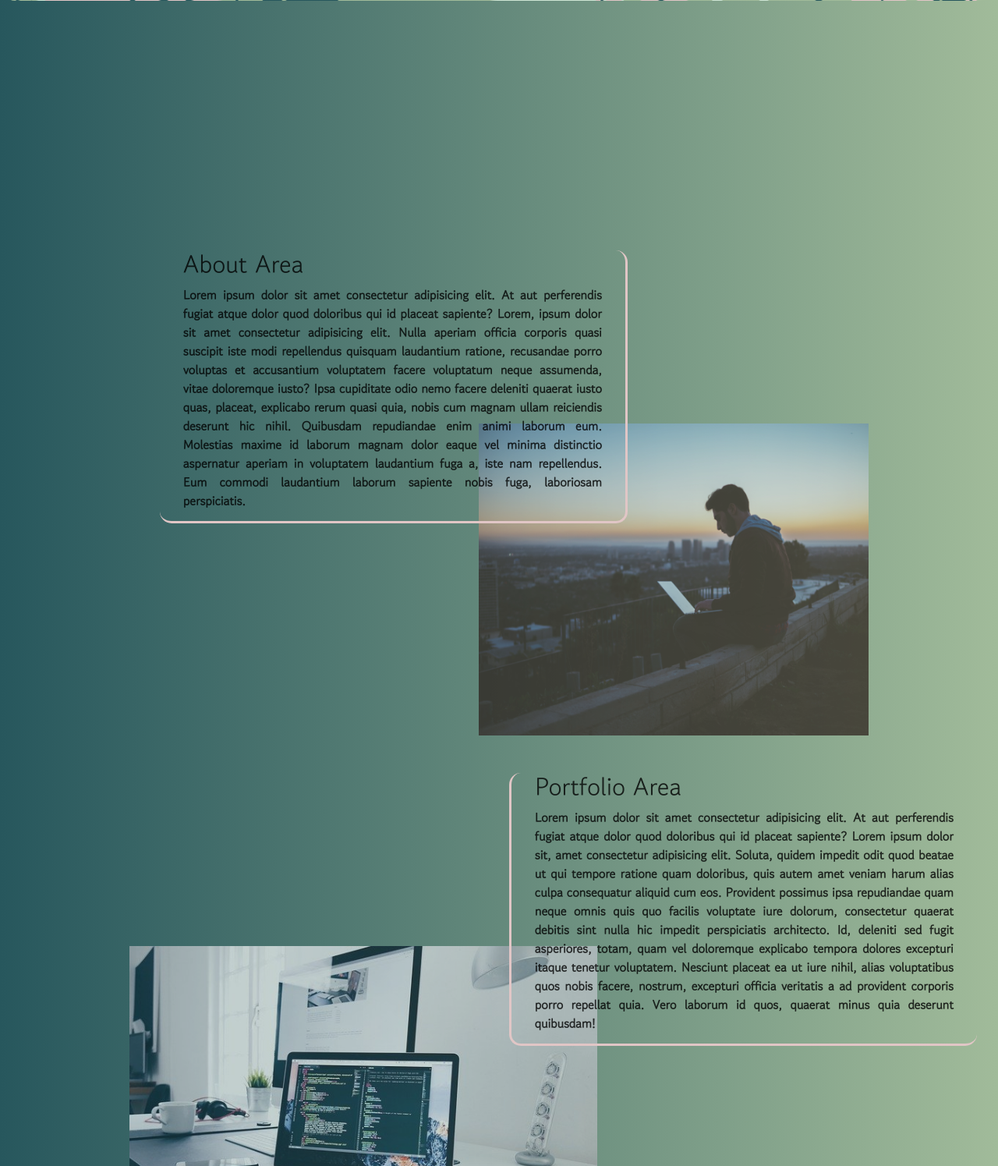
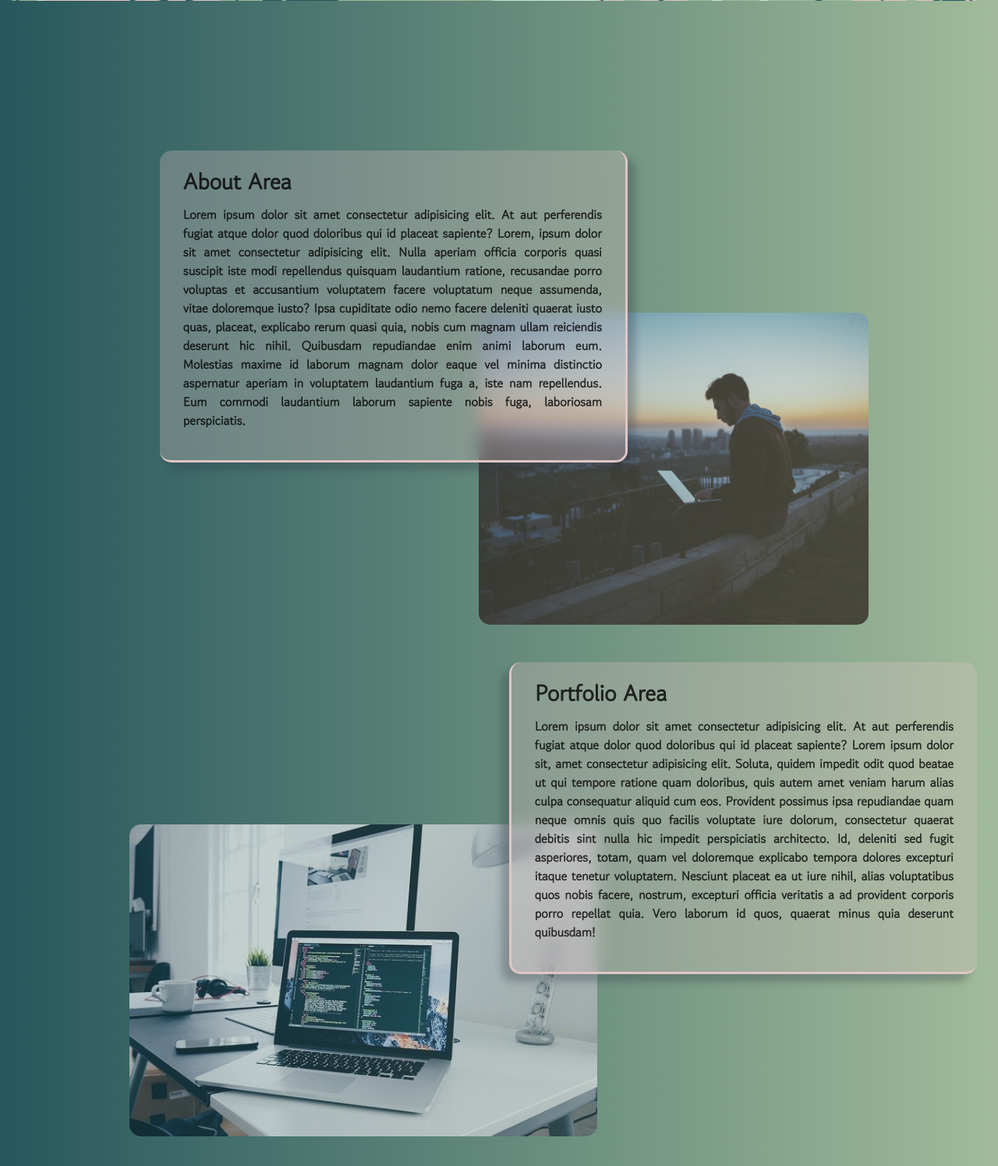
Before and after one commit to DombaldSteeve/dombaldsteeve.github.io, a PHP site: page / in a window 1280 px wide. Shown: the part 799-2294 px from the top of the page at 78% size. Run offline with PHP 8.4, Linux system fonts and the light colour scheme; some libraries are stand-ins or nearby versions; some web fonts are replaced.

Commit message:
modify area bckgrd, shadow, nav

```diff
--- a/index.html
+++ b/index.html
@@ -80,13 +80,13 @@
     </div>
 
 
-    <div class="reveal">
+    <div class="reveal-contact">
 
         <a name="contactlink" class="encre"></a>
         <div class="contact-area" class="reveal" id="contact">
 
             <div class="text-part">
-                <h2 class="reveal-1">Card</h2>
+                <h2 class="reveal-1">Contact</h2>
                 <p class="reveal-2"><i class="far fa-envelope"></i></i> steeve.dombald.pro@outlook.com</p>
                 <p class="reveal-2"><i class="fab fa-github-square"></i> DOMBALD Steeve</p>
                 <p class="reveal-2"><i class="fab fa-linkedin-in"></i> DOMBALD Steeve</p>
@@ -97,18 +97,31 @@
     </div>
 
 
+
+
+
+
+    <!-- *** Formulaire de contact ***
+
+
     <div class="contact-form">
+
         <p class="reveal-1">Contact me</p>
-        <form id="contact-form" method="post" action="contactForm.php">
+
+        <form id="contact-form" method="POST" action="contactForm.php">
             <input type="text" name="name" class="form-control" placeholder="Your name" required>
             <br>
             <input type="email" name="email" class="form-control" placeholder="Your email" required>
             <br>
             <textarea name="message" class="form-control" placeholder="Message" rows="4" required></textarea>
             <br>
-            <input type="submit" class="form-control submit" value="SEND MESSAGE">
+            <input type="submit" class="form-control submit" value="Send Message">
         </form>
+
     </div>
+
+    -->
+
 
 
 
@@ -118,7 +131,7 @@
 
     <footer>
 
-        <p>Website performed by <FONT face="Dancing Script"> DOMBALD Steeve </FONT></p>
+        <p class="reveal-1">Website performed by <FONT face="Dancing Script"> DOMBALD Steeve </FONT></p>
 
     </footer>
 
--- a/mainstyle.css
+++ b/mainstyle.css
@@ -74,15 +74,19 @@ span.fade{
     justify-content: center;
     align-items: center;
     width: 600px;
-    height: 350px;
+    height: 400px;
     font-size: 25px;
     border-bottom: 3px solid #e1c6c6;
     border-right: 3px solid #e1c6c6;
     border-radius: 15px;
     text-align: justify;
     margin-left: 16%;
-    margin-top: 25%;
+    margin-top: 15%;
     z-index: 2;
+    background-color: #e1c6c64b;
+    backdrop-filter: blur(10px);
+    background-clip: padding-box;
+    box-shadow: 10px 10px 10px rgba(45,55,68,0.30);
 }
 
 .port-area {
@@ -91,15 +95,19 @@ span.fade{
     justify-content: center;
     align-items: center;
     width: 600px;
-    height: 350px;
+    height: 400px;
     font-size: 25px;
     border-bottom: 3px solid #e1c6c6;
     border-left: 3px solid #e1c6c6;
     border-radius: 15px;
     text-align: justify;
     margin-left: 51%;
-    margin-top: 25%;
+    margin-top: 20%;
     z-index: 2;
+    background-color: #e1c6c64b;
+    backdrop-filter: blur(10px);
+    background-clip: padding-box;
+    box-shadow: -10px 10px 10px rgba(45,55,68,0.30);
 }
 
 .contact-area {
@@ -108,20 +116,31 @@ span.fade{
     flex-direction: row;
     justify-content: center;
     align-items: center;
-    width: 300px;
-    height: 200px;
-    font-size: 25px;
+    width: 500px;
+    height: 300px;
     border: 3px solid #e1c6c6;
     border-radius: 15px;
     text-align: justify;
-    margin-left: 75%;
-    margin-top: 30%;
+    margin-left: 20%;
+    margin-top: 20%;
     z-index: 2;
     color: rgba(0, 0, 0, 0.795);
-    font-size: 1em;
+    background-color: #e1c6c64b;
+    backdrop-filter: blur(20px);
+    background-clip: padding-box;
+    box-shadow: 10px 10px 10px rgba(45,55,68,0.30);
 }
 
-.about-area, .port-area, .contact-area .textpart h2 p{
+h2{
+    position: relative;
+    color: rgba(0, 0, 0, 0.795);
+    padding-bottom: 5px;
+    font-size: 1.8em;
+    font-weight: bold;
+    z-index: 2;
+}
+
+.about-area, .port-area, .textpart h2 p{
     position: relative;
     color: rgba(0, 0, 0, 0.795);
     padding: 30px 30px;
@@ -130,8 +149,16 @@ span.fade{
     z-index: 2;
 }
 
+.contact-area, .textpart p{
+    position: relative;
+    padding: 40px 30px 30px 30px;
+    font-size: 1.5em;
+
+    z-index: 2;
+}
+
 .contact-area{
-    margin-bottom: 20%;
+    margin-bottom: 12%;
 }
 
 [class*="reveal-"] {
@@ -160,9 +187,10 @@ span.fade{
     opacity: 0.7;
     width: 500px;
     height: 400px;
-    margin-top: -10%;
+    margin-top: -15%;
     right: 13%;
     z-index: 1;
+    border-radius: 15px;
 }
 
 .projectpic img{
@@ -172,9 +200,10 @@ span.fade{
     opacity: 0.7;
     width: 600px;
     height: 400px;
-    margin-top: -10%;
+    margin-top: -15%;
     left: 13%;
     z-index: 1;
+    border-radius: 15px;
 }
 
 .contactpic img{
@@ -185,7 +214,7 @@ span.fade{
     width: 450px;
     height: 550px;
     margin-top: -36%;
-    right: 20%;
+    right: 10%;
     z-index: 1;
 }
 
@@ -208,6 +237,7 @@ span.fade{
 
 .navbar-collapse a{
     font-family: 'Gowun Dodum', sans-serif, !important;
+    font-size: 1.2em;
     font-weight: bold;
     text-transform: uppercase;
 }
@@ -217,11 +247,17 @@ span.fade{
     font-size: 1.7em;
 }
 
+.navbar {
+    box-shadow: 10px 10px 10px rgba(45,55,68,0.30);
+}
+
+
+/*
 .contact-form{
     position: relative;
     display: block;
-    border: 2px solid #E1C6C6;
-    border-radius: 5px;
+    border: 3px solid #E1C6C6;
+    border-radius: 15px;
     width: 615px;
     margin-top: -34%;
     margin-left: 9%;
@@ -262,6 +298,8 @@ form .submit {
     cursor: pointer;
     margin-bottom: 15px;
 }
+*/
+
 
 footer {
     position: relative;
```
Also changed, not shown: contactForm.php (+62 -2 lines), mainIndex.js (+0 -74 lines).
